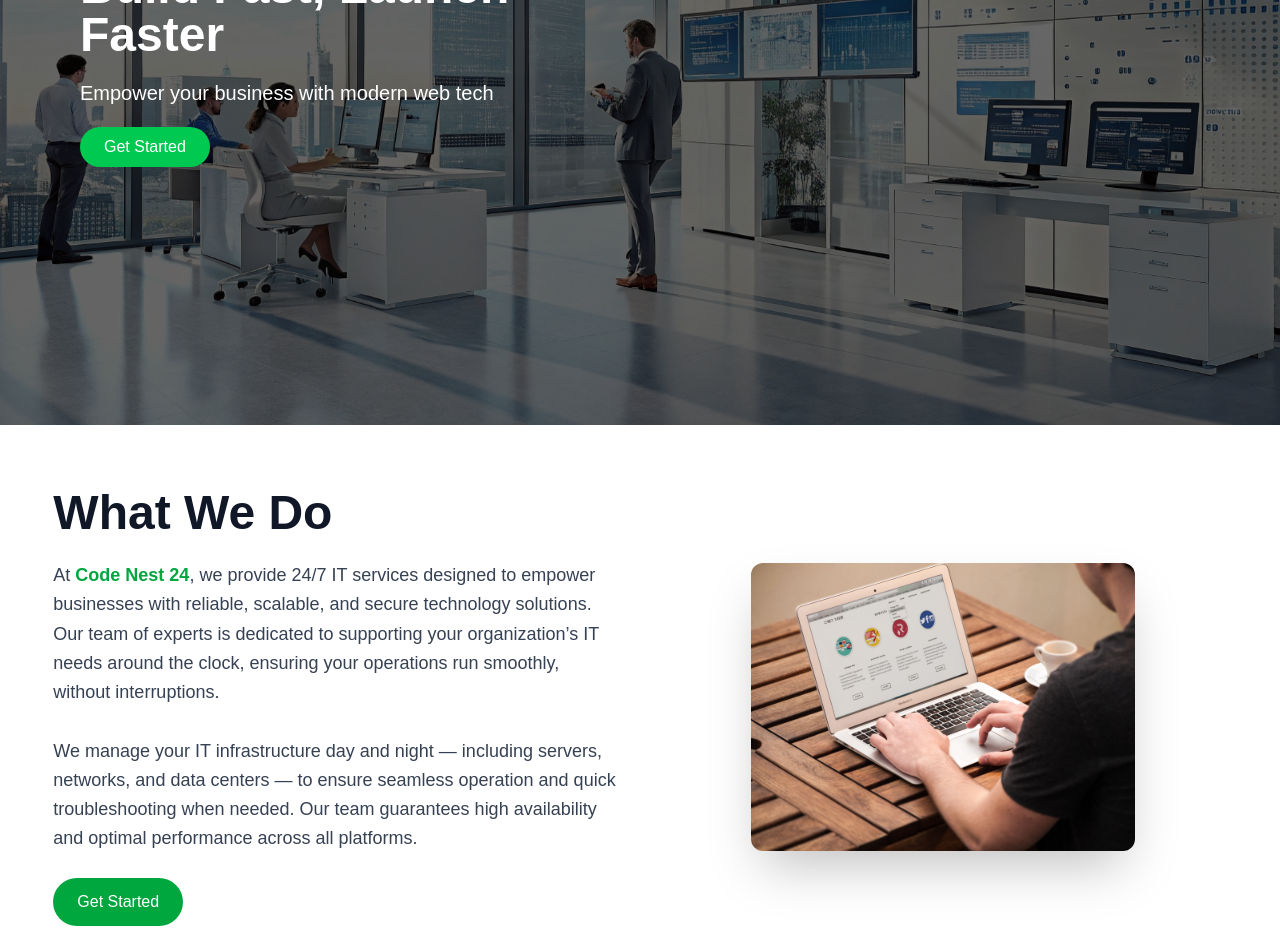
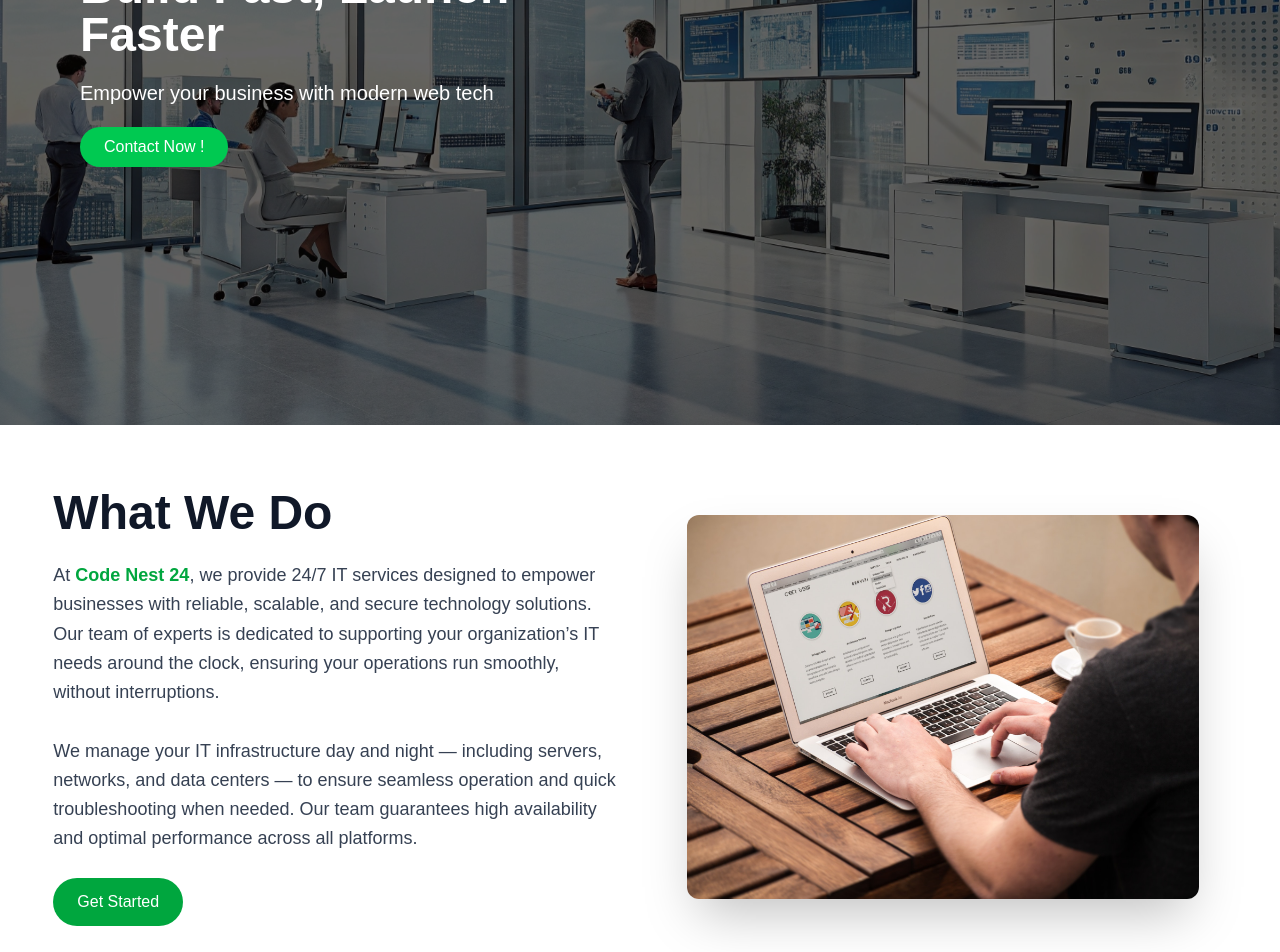
Before and after one commit to NH-Mizan/codenest24-it-project, a Next.js app: page / in a window 1280 px wide. Shown: the part 360-1312 px from the top of the page. Built offline with nearby package versions, Linux system fonts and the light colour scheme.

Commit message:
Our team route added and page

```diff
--- /dev/null
+++ b/src/app/ourteam/page.jsx
@@ -0,0 +1,7 @@
+export default function ourTeam(){
+    return(
+        <div>
+            Team  comming....
+        </div>
+    )
+}
--- a/src/app/page.js
+++ b/src/app/page.js
@@ -7,6 +7,7 @@ export default function Home() {
    <div>
      <Banner/>
      <WhatDo/>
+
    </div>
   );
 }
--- a/src/components/Home/Banner.jsx
+++ b/src/components/Home/Banner.jsx
@@ -56,7 +56,7 @@ export default function Banner() {
                 <h1 className="text-3xl md:text-5xl font-bold">{slide.title}</h1>
                 <p className="text-lg md:text-xl">{slide.subtitle}</p>
                 <button className="bg-green-500 hover:bg-green-600 text-white px-6 py-2 rounded-full transition">
-                  Get Started
+                  Contact Now !
                 </button>
               </div>
 
--- a/src/components/Home/whatDoMe.jsx
+++ b/src/components/Home/whatDoMe.jsx
@@ -23,7 +23,7 @@ export default function WhatDo() {
           <img
             src="/images/what.jpeg"
             alt="What we do"
-            className="w-full max-w-sm mx-auto rounded-xl shadow-2xl"
+            className="w-full max-w-lg mx-auto rounded-xl shadow-2xl"
           />
         </div>
       </div>
--- a/src/components/layouts/Header.jsx
+++ b/src/components/layouts/Header.jsx
@@ -18,7 +18,7 @@ export default function NavBar() {
                             <li><Link href="/">Home</Link></li>
                             <li><Link href="/aboutus">About</Link></li>
                             <li><Link href="/services">Services</Link></li>
-                            <li><Link href="/team">Our Team</Link></li>
+                            <li><Link href="/ourteam">Our Team</Link></li>
                             <li><Link href="/projects">Projects</Link></li>
                         </ul>
                     </div>
@@ -29,7 +29,7 @@ export default function NavBar() {
                         <li><Link href="/">Home</Link></li>
                         <li><Link href="/aboutus">About</Link></li>
                         <li><Link href="/services">Services</Link></li>
-                        <li><Link href="/team">Our Team</Link></li>
+                        <li><Link href="/ourteam">Our Team</Link></li>
                         <li><Link href="/projects">Projects</Link></li>
                     </ul>
                 </div>
```
